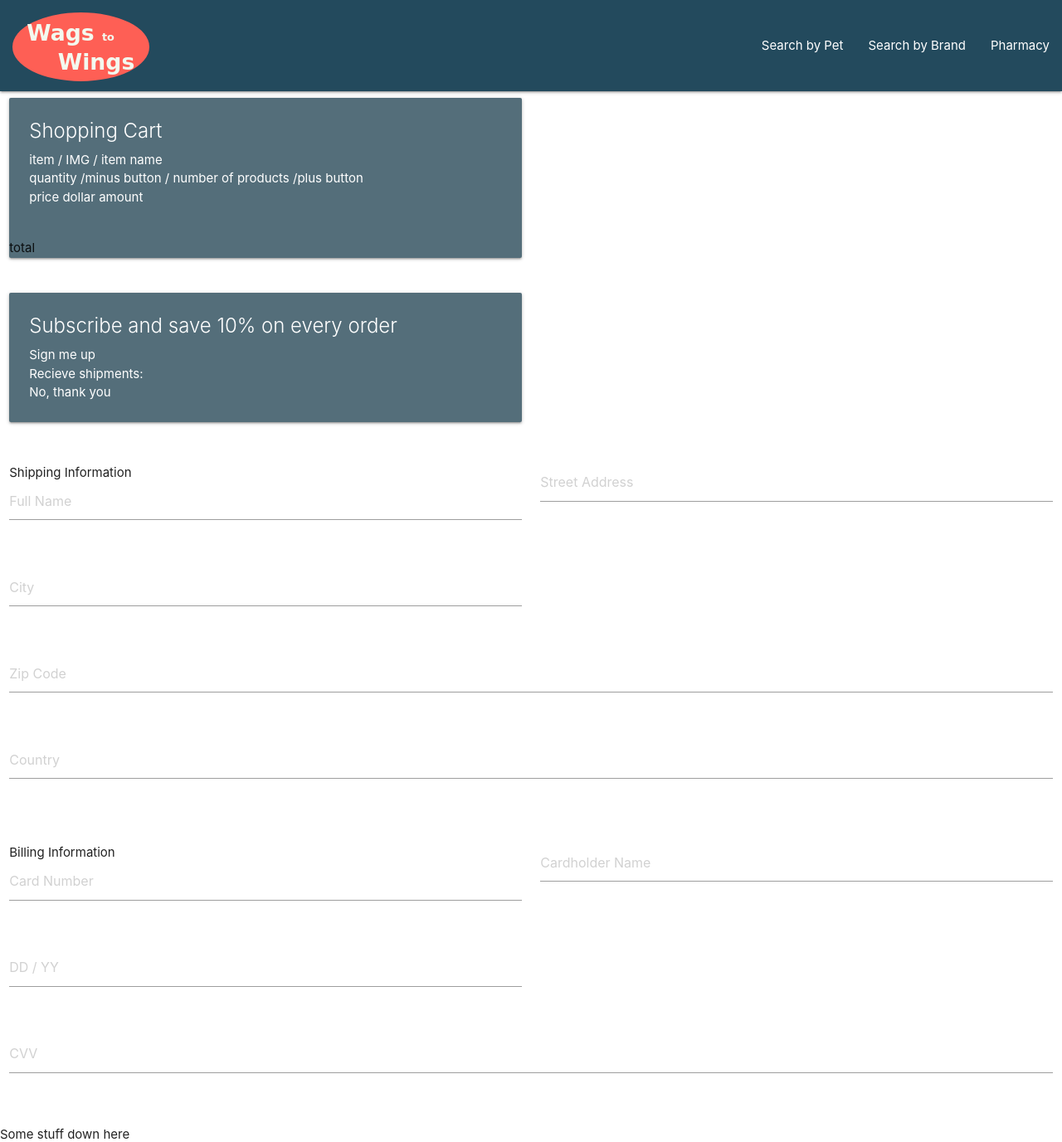
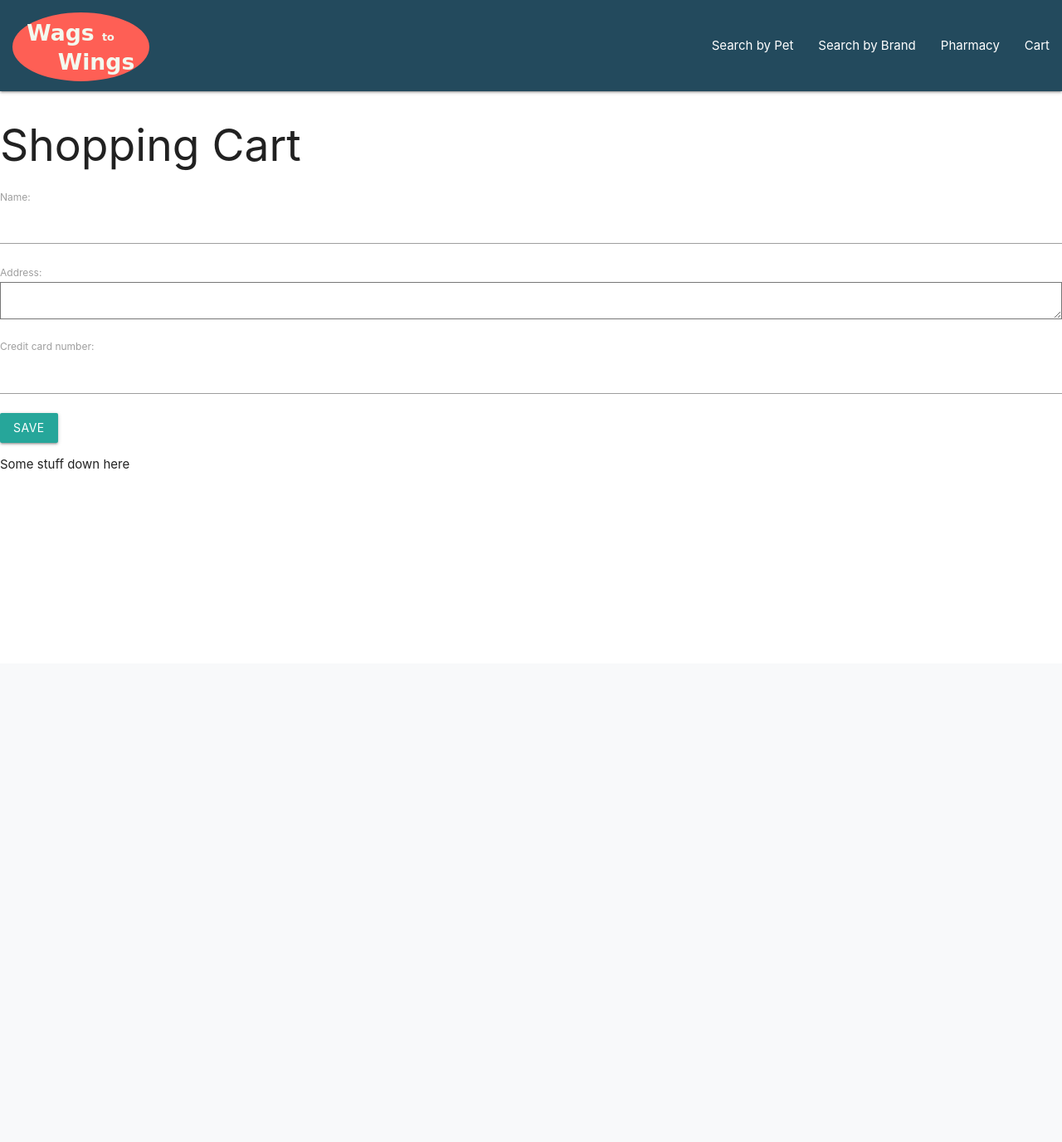
Before and after one commit to ldavidson45/wags-to-wings, a Django app: template wags_to_wings/templates/wags_to_wings/cart_form.html in a window 1280 px wide. Shown: the top 1377 px of the page at 83% size. After the commit the page ends 566 px from the top, so only its background shows below. Run offline with Django 3.2, Linux system fonts and the light colour scheme; the template is opened without the code that fills it: values that come from a table or form of the project are taken from there, others are empty; some web fonts are replaced.

Commit message:
shipping detail forms made and rendering

```diff
--- /dev/null
+++ b/wags_to_wings/forms.py
@@ -0,0 +1,9 @@
+from django import forms
+from .models import Shipping_Detail
+
+
+class ShippingForm(forms.ModelForm):
+
+    class Meta:
+        model = Shipping_Detail
+        fields = ("name", "address", "credit_card_number")
--- a/wags_to_wings/templates/wags_to_wings/base.html
+++ b/wags_to_wings/templates/wags_to_wings/base.html
@@ -61,6 +61,9 @@
           <li>
             <a href="#">Pharmacy</a>
           </li>
+            <li>
+            <a href="{% url 'cart_form' %}">Cart</a>
+            </li>
         </ul>
       </div>
     </nav>
--- a/wags_to_wings/templates/wags_to_wings/cart_form.html
+++ b/wags_to_wings/templates/wags_to_wings/cart_form.html
@@ -1,5 +1,15 @@
 {% extends 'wags_to_wings/base.html' %} {% block content %}
 
+    <h2>Shopping Cart</h2>
+    <form method="POST" class="cart-form">{% csrf_token %}
+        {{ form.as_p }}
+        <button type="submit" class="save btn btn-default">Save</button>
+    </form>
+
+
+
+
+{% comment %}
  <div class="row">
     <div class="col s12 m6">
       <div class="card blue-grey darken-1">
@@ -92,7 +102,7 @@
         </div>
       </div>
       </div>
-    </form>
+    </form> {% endcomment %}
 
 
 {% endblock %}
--- a/wags_to_wings/urls.py
+++ b/wags_to_wings/urls.py
@@ -2,5 +2,6 @@ from django.urls import path
 from . import views
 
 urlpatterns = [
-    path('', views.product_list, name='product_list')
+    path('', views.product_list, name='product_list'),
+    path('cart_form', views.cart_form, name='cart_form')
 ]
```
Also changed, not shown: wags_to_wings/views.py (+38 -23 lines).
